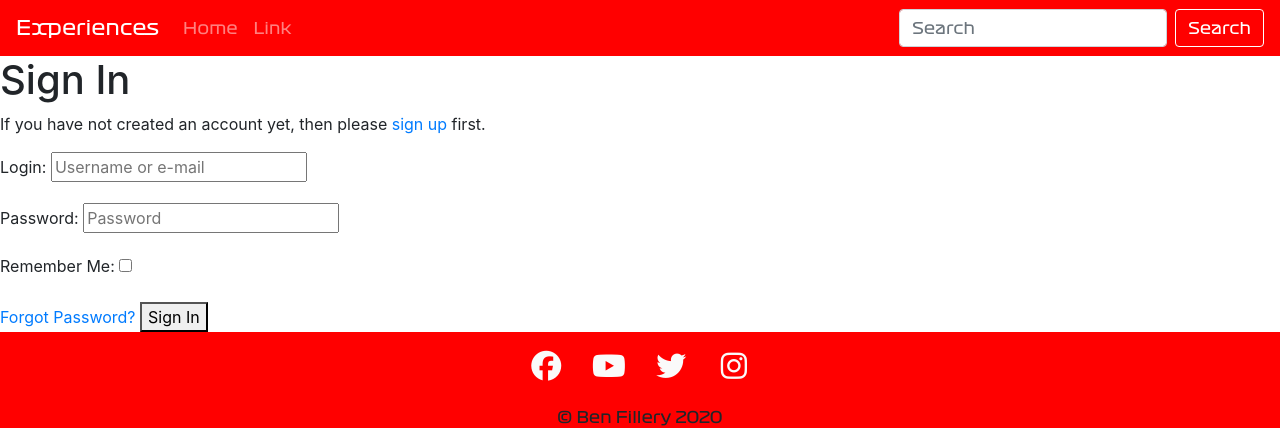
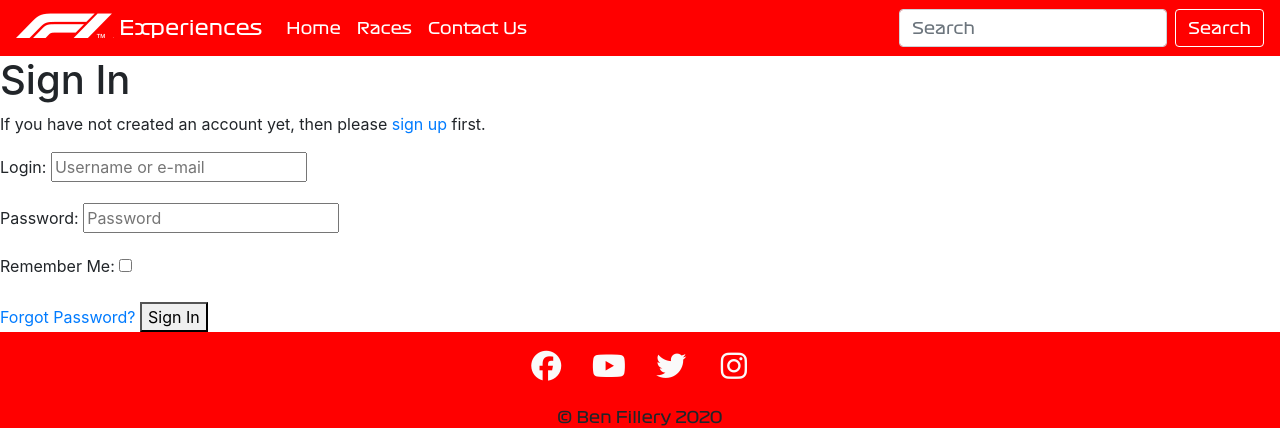
Before and after one commit to filleben/F1Experiences, a Django app: page /accounts/login/ in a window 1280 px wide. Shown: the top 428 px of the page. Run offline with Django 3.2, Linux system fonts and the light colour scheme; some libraries are stand-ins or nearby versions.

Commit message:
added logo to navbar and page titles

```diff
--- a/templates/header.html
+++ b/templates/header.html
@@ -1,5 +1,9 @@
+{% load static %}
+
 <nav class="navbar navbar-expand-lg navbar-dark font">
-    <a class="navbar-brand" href="#">Experiences</a>
+    <a class="navbar-brand" href="#">
+        <img src="{% static 'images/f1_logo.png' %}" class="d-inline-block align-top navbar-logo" alt="F1 Logo">
+        Experiences</a>
     <button class="navbar-toggler" type="button" data-toggle="collapse" data-target="#navbarSupportedContent" aria-controls="navbarSupportedContent" aria-expanded="false" aria-label="Toggle navigation">
       <span class="navbar-toggler-icon"></span>
     </button>
@@ -7,10 +11,13 @@
     <div class="collapse navbar-collapse" id="navbarSupportedContent">
       <ul class="navbar-nav mr-auto">
         <li class="nav-item">
-          <a class="nav-link" href="#">Home <span class="sr-only">(current)</span></a>
+          <a class="nav-link text-white" href="#">Home</a>
         </li>
         <li class="nav-item">
-          <a class="nav-link" href="#">Link</a>
+          <a class="nav-link text-white" href="#">Races</a>
+        </li>
+        <li class="nav-item">
+          <a class="nav-link text-white" href="#">Contact Us</a>
         </li>
       </ul>
       <form method="GET" action="" class="form-inline my-2 my-lg-0">
```
